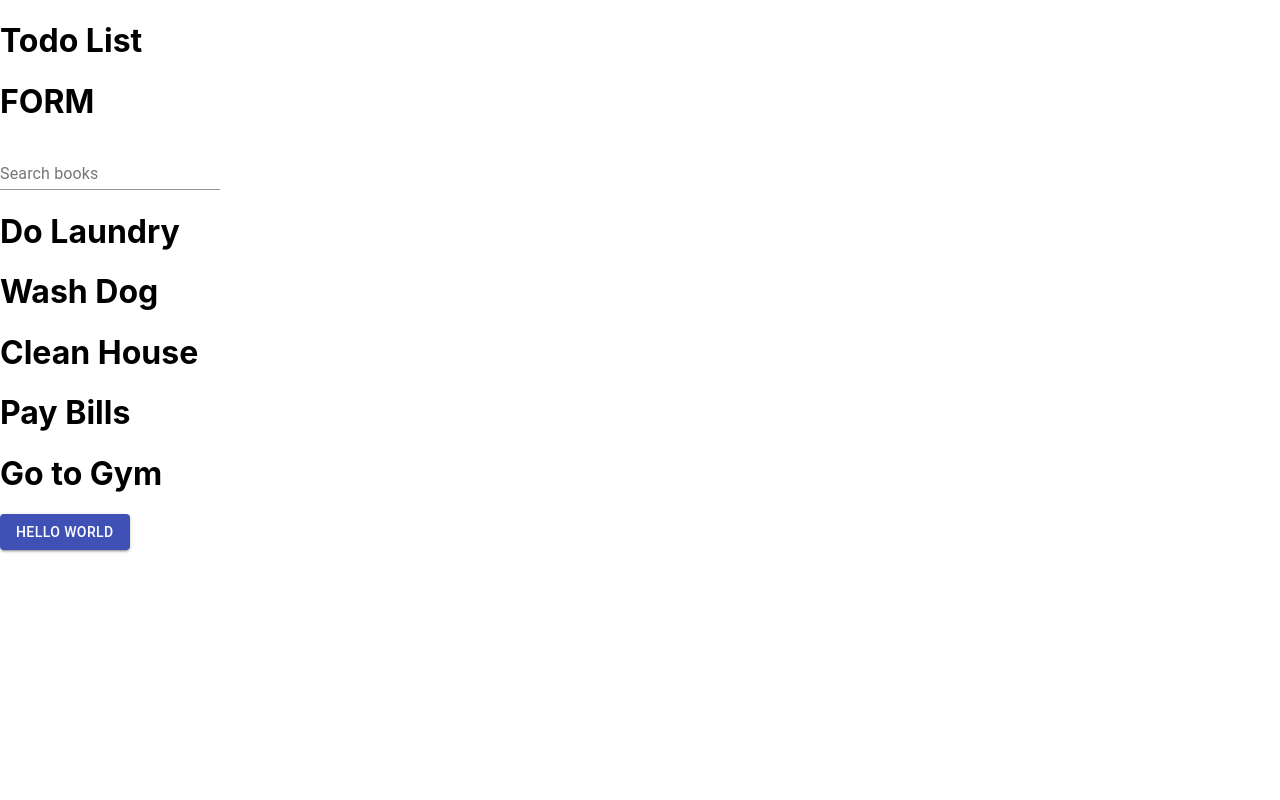
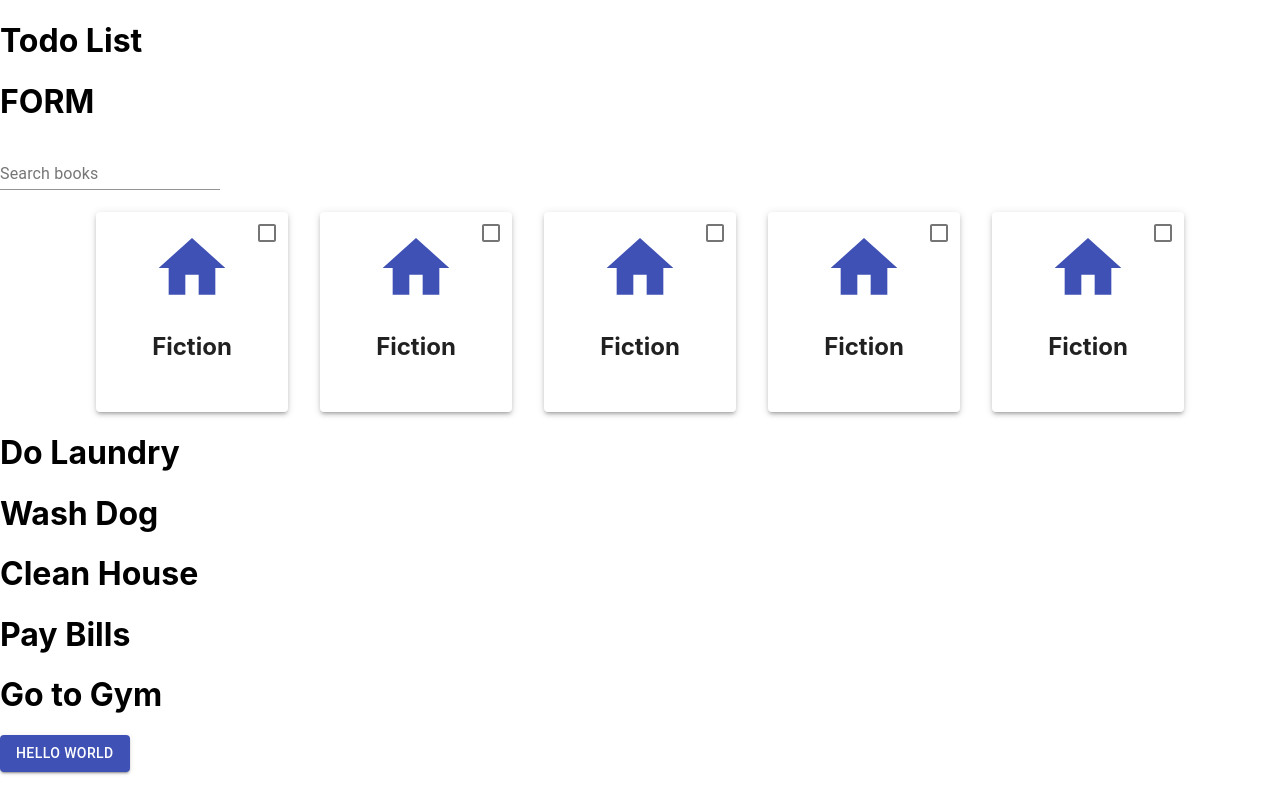
Before and after one commit to ANG13T/Book_Recommender, a React (Create React App) app: page / in a window 1280 px wide. Built offline with nearby package versions, Linux system fonts and the light colour scheme.

Commit message:
made select

```diff
--- a/package.json
+++ b/package.json
@@ -4,6 +4,7 @@
   "private": true,
   "dependencies": {
     "@material-ui/core": "^4.11.0",
+    "@material-ui/icons": "^4.9.1",
     "@testing-library/jest-dom": "^4.2.4",
     "@testing-library/react": "^9.3.2",
     "@testing-library/user-event": "^7.1.2",
--- a/src/components/Form.js
+++ b/src/components/Form.js
@@ -1,5 +1,6 @@
 import React, {Component} from 'react';
 import Searchbar from './layouts/Searchbar';
+import Select from './layouts/Select';
 
 class Form extends React.Component {
     constructor(props) {
@@ -19,6 +20,7 @@ class Form extends React.Component {
             <h1>FORM</h1>
             <Searchbar passSearchData={this.searchBarInput}/>
             <h1>{this.state.searchInput}</h1>
+            <Select />
         </div>
         );
     }
--- a/src/components/layouts/Select.js
+++ b/src/components/layouts/Select.js
@@ -1,27 +1,76 @@
 import React, {Component} from 'react';
-import TextField from '@material-ui/core/TextField';
+import Paper from '@material-ui/core/Paper';
+import SvgIcon from '@material-ui/core/SvgIcon';
+import { makeStyles } from '@material-ui/core/styles';
+import Checkbox from '@material-ui/core/Checkbox';
+import '../../styles/Select.css';
+
+const useStyles = makeStyles((theme) => ({
+    root: {
+      '& > svg': {
+        margin: theme.spacing(2),
+      },
+    },
+  }));
+
+function HomeIcon(props) {
+return (
+    <SvgIcon {...props}>
+    <path d="M10 20v-6h4v6h5v-8h3L12 3 2 12h3v8z" />
+    </SvgIcon>
+);
+}
 
 class Select extends React.Component {
-    render(){
-    this.options = ["Fiction", "NonFiction"]
 
     state = {
-        selectedOptions: []
+        selectedOptions: [],
     }
 
-    // handleChange(event) {
-    //     this.setState({bookName: event.target.value})
-    //     this.props.passSearchData(this.state.bookName);
-    // }
-
-    this.items = this.options.map((item) => {
-        <h1>{item}</h1>
-    })
+    render(){
 
 
        return (
            <div className="select">
-            {this.items}
+            <Paper elevation={3} className="option">
+                    <Checkbox
+                    inputProps={{ 'aria-label': 'primary checkbox' }}
+                    className="check"/>
+                    <HomeIcon color="primary" className="icon"/>
+                    <h2 className="logoName">Fiction</h2>
+            </Paper>
+
+            <Paper elevation={3} className="option">
+                    <Checkbox
+                    inputProps={{ 'aria-label': 'primary checkbox' }}
+                    className="check"/>
+                    <HomeIcon color="primary" className="icon"/>
+                    <h2 className="logoName">Fiction</h2>
+            </Paper>
+
+            <Paper elevation={3} className="option">
+                    <Checkbox
+                    inputProps={{ 'aria-label': 'primary checkbox' }}
+                    className="check"/>
+                    <HomeIcon color="primary" className="icon"/>
+                    <h2 className="logoName">Fiction</h2>
+            </Paper>
+
+            <Paper elevation={3} className="option">
+                    <Checkbox
+                    inputProps={{ 'aria-label': 'primary checkbox' }}
+                    className="check"/>
+                    <HomeIcon color="primary" className="icon"/>
+                    <h2 className="logoName">Fiction</h2>
+            </Paper>
+
+            <Paper elevation={3} className="option">
+                    <Checkbox
+                    inputProps={{ 'aria-label': 'primary checkbox' }}
+                    className="check"/>
+                    <HomeIcon color="primary" className="icon"/>
+                    <h2 className="logoName">Fiction</h2>
+            </Paper>
            </div>
 
        )
--- /dev/null
+++ b/src/styles/Select.css
@@ -0,0 +1,29 @@
+.option{
+    width: 15vw;
+    height: 25vh;
+    position: relative;
+    text-align: center;
+}
+
+.select{
+    display: flex;
+    justify-content: space-between;
+    flex-wrap: wrap;
+    width: 85%;
+    margin: auto;
+}
+
+.check{
+    position: absolute !important;
+    top: 0px !important;
+    right: 0px !important;
+}
+
+.icon{
+  font-size: 5rem !important;
+  margin-top: 1rem;
+}
+
+.logoName{
+
+}
```
Also changed, not shown: 1 other file (tests, documents, lock files or other folders).
